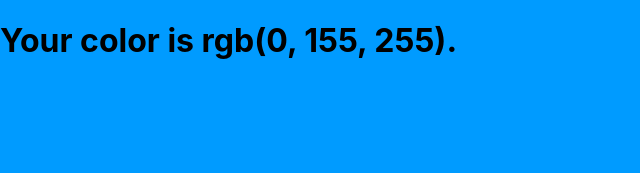
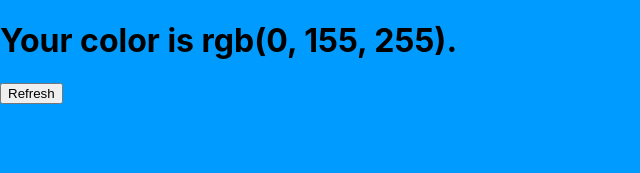
Before and after one commit to Justus11/NewProjects, a React (Create React App) app in the folder reactrandomcolorpicker/: page / in a window 1280 px wide. Shown: the top 173 px of the page, without its empty margins (0-640 px from the left). Built offline with nearby package versions, Linux system fonts and the light colour scheme.

Commit message:
added Button to app.js render

```diff
--- a/reactrandomcolorpicker/src/App.js
+++ b/reactrandomcolorpicker/src/App.js
@@ -45,6 +45,7 @@ class App extends React.Component {
         <h1 className={this.isLight() ? 'white' : 'black'}>
           Your color is {this.formatColor(this.state.color)}.
         </h1>
+        <Button light={this.isLight()} />
       </div>
     );
   }
```
